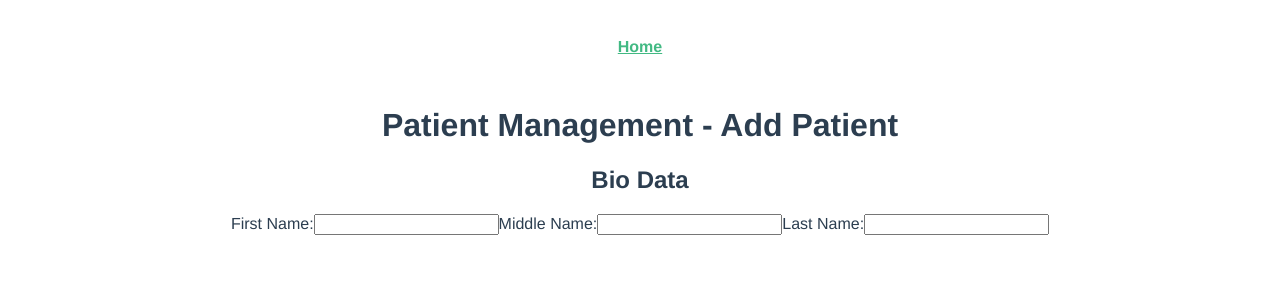
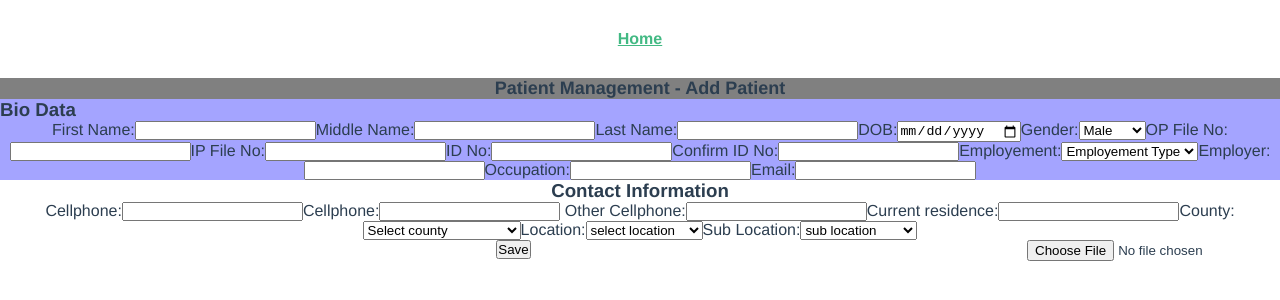
Before and after one commit to Developer-Dennis/Vue-registration-form, a Vue app: page / in a window 1280 px wide. Shown: the top 300 px of the page. Built offline with nearby package versions, Linux system fonts and the light colour scheme.

Commit message:
added drop down list for counties in the form

```diff
--- a/src/views/HomeView.vue
+++ b/src/views/HomeView.vue
@@ -1,16 +1,139 @@
 <template>
-  <div class="form">
     <h1>Patient Management - Add Patient</h1>
-    <h2>Bio Data</h2>
     <form action="">
+      <div class="biodata">
+        <h3>Bio Data</h3>
         <label>First Name:</label>
         <input type="text" name="firstname" required>
         <label>Middle Name:</label>
         <input type="text" name="middlename" required>
         <label>Last Name:</label>
         <input type="text" name="lastname" required>
+        <label>DOB:</label>
+        <input type="date" name="date" required>
+        <label>Gender:</label>
+        <select name="gender" id="gender" required>
+          <option value="male">Male</option>
+          <option value="female">Female</option>
+        </select>
+        <label>OP File No:</label>
+        <input type="text" name="fileno" required>
+        <label>IP File No:</label>
+        <input type="text" name="fileno" required>
+        <label>ID No:</label>
+        <input type="text" name="fileno" required>
+        <label>Confirm ID No:</label>
+        <input type="text" name="fileno" required>
+        <label>Employement:</label>
+        <select name="employed" id="employement" required>
+          <option value="employementtype">Employement Type</option>
+          <option value="employed">Employed</option>
+          <option value="selfemployed">Self Employed</option>
+        </select>
+        <label>Employer:</label>
+        <input type="text" name="employer" required>
+        <label>Occupation:</label>
+        <input type="text" name="occupation" required>
+        <label>Email:</label>
+        <input type="email" name="email" required>
+      </div>
+      <div class="contactinfo">
+        <h3>Contact Information</h3>
+        <label>Cellphone:</label>
+        <input type="number" name="phonenumber" required>
+        <label>Cellphone:</label>
+        <input type="number" name="phonenumber" required>
+        <label> Other Cellphone:</label>
+        <input type="number" name="phonenumber" required>
+        <label>Current residence:</label>
+        <input type="text" name="residence" required>
+
+        <label>County:</label>
+        <select name="county" id="county" required>
+          <option value="selectcounty">Select county</option>
+          <option value="Uasingishu">UASIN GISHU</option>
+          <option value="nandi">NANDI</option>
+          <option value="nakuru">NAKURU</option>
+          <option value="kisii">KISII</option>
+          <option value="nyamira">NYAMIRA</option>
+          <option value="elgeyomarakwet">ELGEYO MARAKWET</option>
+          <option value="westpokot">WEST POKOT</option>
+          <option value="laikipia">LAIKIPIA</option>
+          <option value="samburu">SAMBURU</option>
+          <option value="turkana">TURKANA</option>
+          <option value="nairobi">NAIROBI</option>
+          <option value="mombasa">MOMBASA</option>
+          <option value="kiambu">KIAMBU</option>
+          <option value="nyandarua">NYANDARUA</option>
+          <option value="muranga">MURANGA</option>
+          <option value="narok">NAROK</option>
+          <option value="kajiado">KAJIADO</option>
+          <option value="makueni">MAKUENI</option>
+          <option value="machakos">MACHAKOS</option>
+          <option value="kitui">KITUI</option>
+          <option value="taitataveta">TAITA TAVETA</option>
+          <option value="kilifi">KILIFI</option>
+          <option value="kericho">KERICHO</option>
+          <option value="bomet">BOMET</option>
+          <option value="kakamega">KAKAMEGA</option>
+          <option value="vihiga">VIHIGA</option>
+          <option value="baringo">BARINGO</option>
+          <option value="bungoma">BUNGOMA</option>
+          <option value="kwale">KWALE</option>
+          <option value="lamu">LAMU</option>
+          <option value="nyeri">NYERI</option>
+          <option value="wajir">WAJIR</option>
+          <option value="garisa">GARISA</option>
+          <option value="kisumu">KISUMU</option>
+          <option value="migori">MIGORI</option>
+          <option value="siaya">SIAYA</option>
+          <option value="busia">BUSIA</option>
+          <option value="homabay">HOMA BAY</option>
+          <option value="transnzoia">TRANS-NZOIA</option>
+          <option value="kirinyaga">KIRINYAGA</option>
+          <option value="embu">EMBU</option>
+          <option value="isiolo">ISIOLO</option>
+          <option value="mandera">MANDERA</option>
+          <option value="tharkanithi">THARAKA NITHI</option>
+          <option value="tanariver">TANA RIVER</option>
+          <option value="marsabit">MARSABIT</option>
+          <option value="meru">MERU</option>
+        </select>
+
+
+        <label>Location:</label>
+        <select name="location" id="location" required>
+          <option value="selectlocation">select location</option>
+          <option value="racecourse">RACECOURSE</option>
+          <option value="langas">LANGAS</option>
+          <option value="kapseret">KAPSERET</option>
+          <option value="ndalat">NDALAT</option>
+          <option value="kesses">KESSES</option>
+          <option value="ainabkoi">AINABKOI</option>
+          <option value="moiben">MOIBEN</option>
+          <option value="molo">MOLO</option>
+          <option value="nakuru">NAKURU</option>
+          <option value="soy">SOY</option>
+          <option value="turbo">TURBO</option>
+          <option value="matunda">MATUNDA</option>
+          <option value="kapsabet">KAPSABET</option>
+          <option value="moiben">MOIBEN</option>
+        </select>
+
+
+        <label>Sub Location:</label>
+        <select name="sublocation" id="sublocation" required>
+          <option value="sub location">sub location</option>
+          <option value="racecourse">RACECOURSE</option>
+          <option value="corner">CORNER</option>
+          <option value="chinese">CHINESE</option>
+        </select>
+      </div>
+      <div class="upload">
+        <input type="file" id="myFile" name="filename">
+      </div>
+     <button>Save</button>
     </form>
-  </div>
 </template>
 
 <script>
@@ -22,4 +145,25 @@ export default {
 </script>
 <style>
 
+*{
+  padding: 0px;
+  margin: 0px;
+}
+  h1{
+    background-color: grey;
+    font-size: 18px;
+  }
+  .biodata{
+    float: left;
+    background-color: rgb(164, 164, 255);
+  }
+  .biodata h3{
+    text-align: left;
+  }
+  .contactinfo{
+    float: left;
+  }
+  .upload{
+    float: right;
+  }
 </style>
```
Lines whose indentation alone changed are shown as unchanged.
